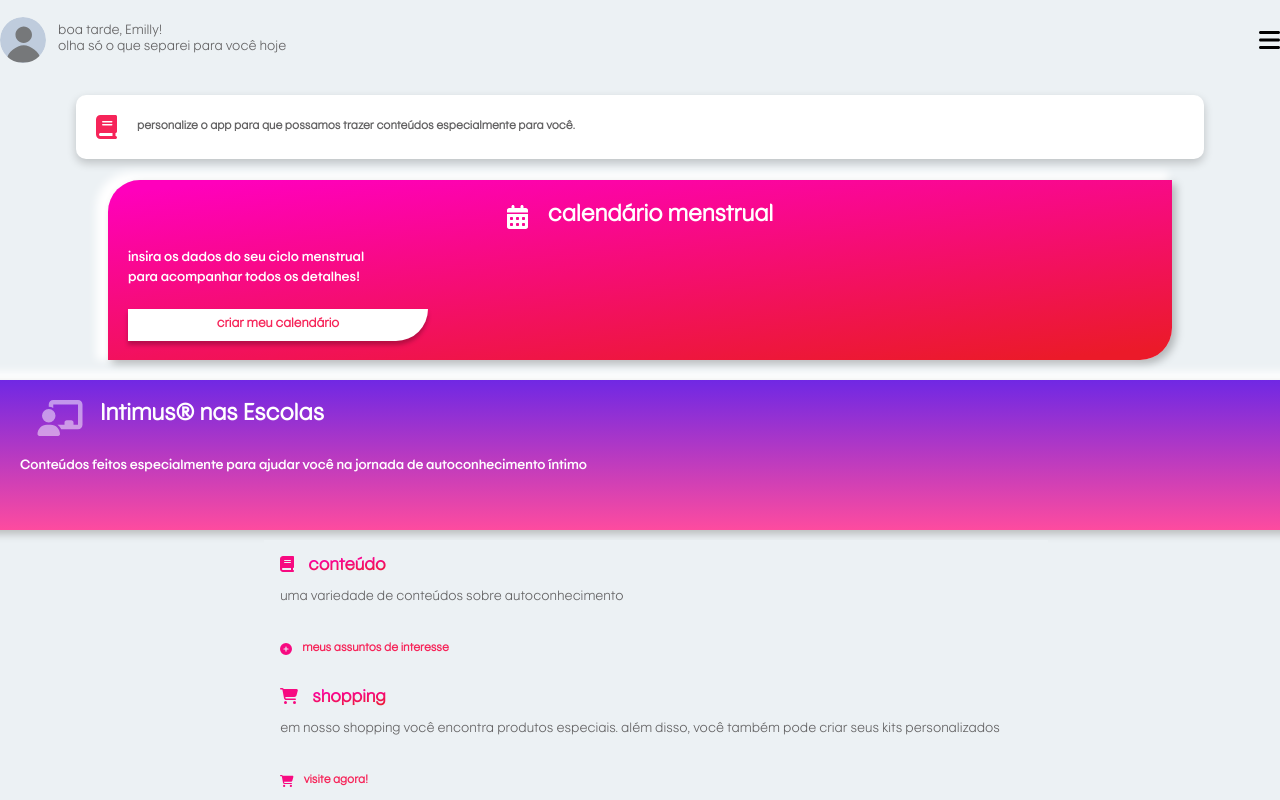
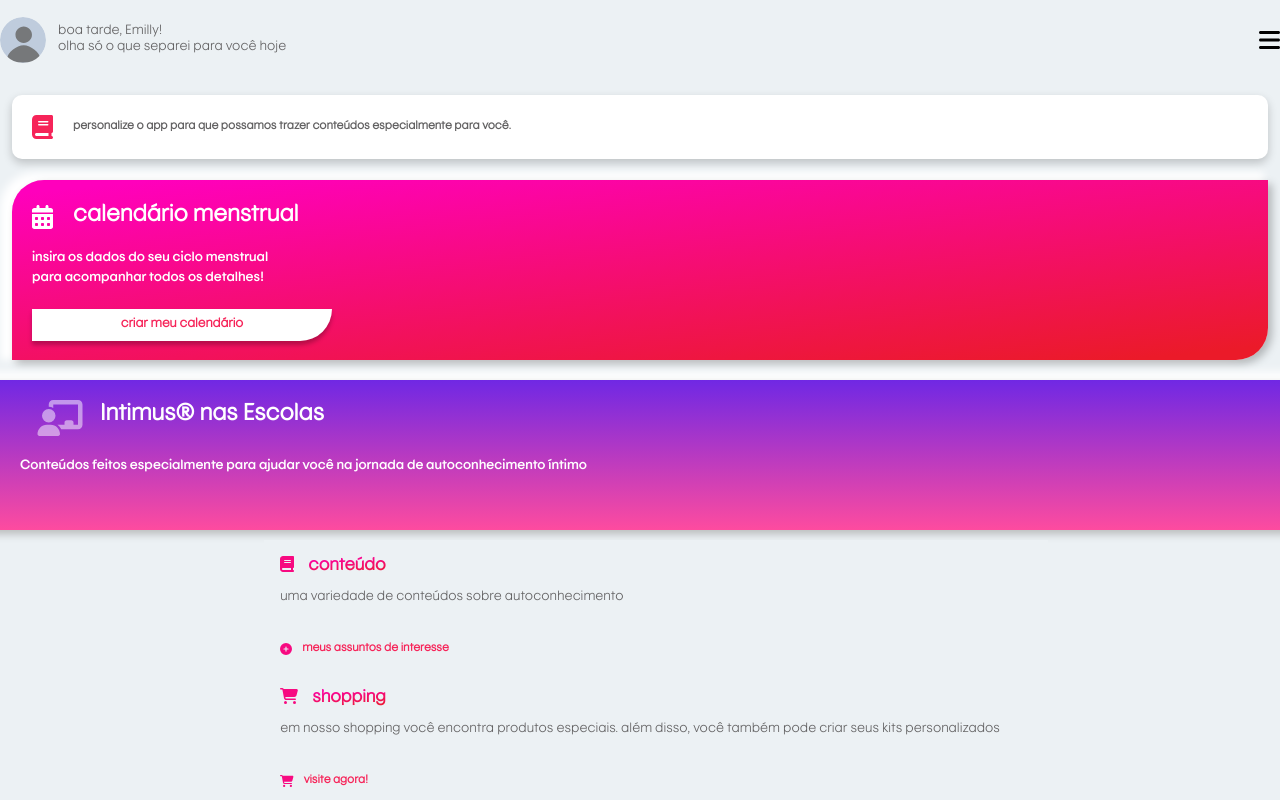
Before and after one commit to nathborges/kira-app-front-react, a React (Vite) app: page / in a window 1280 px wide. Shown: the top 800 px of the page. Built offline with nearby package versions, Linux system fonts and the light colour scheme.

Commit message:
Info White component update

```diff
--- a/src/components/Footer/index.jsx
+++ b/src/components/Footer/index.jsx
@@ -10,10 +10,10 @@
                 <FontAwesomeIcon icon={faCalendarAlt} color="#626162" />
                 <span className="footer-link-text">calendário</span>
             </div>
-            <div className="footer-link">
+            <Link to="/articles" className="footer-link">
                 <FontAwesomeIcon icon={faBook} color="#626162" />
                 <span className="footer-link-text">conteúdo</span>
-            </div>
+            </Link>
             <div className="footer-link-home">
                 <FontAwesomeIcon icon={faHome} color="#fff" />
             </div>
--- a/src/components/GradientBanner/styles.css
+++ b/src/components/GradientBanner/styles.css
@@ -7,6 +7,7 @@
     margin-top: 30px;
     background: linear-gradient(180deg, #7028e4 0, #fe4b9f 100%);
     position: absolute;
+    justify-content: flex-start;
     top: 350px;
 }
 
--- a/src/components/HomeContainer/styles.css
+++ b/src/components/HomeContainer/styles.css
@@ -1,5 +1,5 @@
 .home-container {
-    width: 80%;
+    width: 95vw;
     height: 140px;
     box-shadow: 4px 4px 8px rgb(0 0 0 / 25%), -8px -4px 8px 4px #fff;
     border-radius: 32px 0px 32px 0px;
@@ -19,7 +19,7 @@
     display: flex;
     gap: 20px;
     align-items: center;
-    justify-content: center;
+    justify-content: flex-start;
 }
 
 .home-desc {
--- a/src/components/InfoWhiteCard/styles.css
+++ b/src/components/InfoWhiteCard/styles.css
@@ -1,5 +1,5 @@
 .info-white-card {
-    width: 85%;
+    width: 95vw;
     height: 40px;
     padding: 12px 20px;
     margin-bottom: 14px;
--- a/src/components/Search/index.jsx
+++ b/src/components/Search/index.jsx
@@ -1,14 +1,14 @@
 import React from "react";
 import View from "../View";
 import './styles.module.css';
-import { FontAwesome5 } from '@expo/vector-icons';
+
 
 export default (props) => {
     return(
         <View className={styles.searchArea}>
             <input placeholder="buscar" className={styles.search}/>
             <button className={styles.searchButton} type="submit">
-                <FontAwesome5 name="search" size={18} color="#666666" />
+            search
             </button>
         </View>
     )
--- a/src/pages/Chatbot/index.jsx
+++ b/src/pages/Chatbot/index.jsx
@@ -1,5 +1,6 @@
 
 import './styles.css'
+import { useNavigate } from 'react-router-dom';
 import { faBook, faShoppingCart, faComment, faPlusCircle, faChevronLeft, faBars } from "@fortawesome/free-solid-svg-icons";
 import sendMessage from '../../assets/icons/sendMessage.svg';
 import kiraLogo from '../../assets/kiraLogo.png';
@@ -7,7 +8,6 @@
 import Answer from '../../components/Answer';
 import { useEffect, useRef, useState } from 'react';
 import { kiraService } from '../../../services/chabotbot/kira-service';
-import { Link } from 'react-router-dom';
 
 function Chatbot() {
     const [sessionId, setSessionId] = useState();
@@ -61,12 +61,14 @@
         scrollToBottom();
     }, [messages])
 
+    let navigate = useNavigate();
+
     return (
         <div className="chatbot">
             <header className='chatbot-header'>
-                <Link to='/'>
-                    <FontAwesomeIcon icon={faChevronLeft} />
-                </Link>
+                <button className="button-back" onClick={() => navigate(-1)}>
+                <FontAwesomeIcon icon={faChevronLeft} />
+                </button>
                 <div className='chatbot-header-user'>
                     <img src={kiraLogo} className='chatbot-header-icon' alt="kira" />
                     <div className='chatbot-header-user-text'>
--- a/src/pages/Chatbot/styles.css
+++ b/src/pages/Chatbot/styles.css
@@ -24,6 +24,14 @@
     align-items: center;
     gap: 10px;
 }
+
+.button-back {
+    border: none;
+    background: none;
+    box-shadow: none;
+    cursor: pointer;
+}
+
 
 .chatbot-header-user-text {
     display: flex;
--- a/src/routes/Routes.jsx
+++ b/src/routes/Routes.jsx
@@ -3,7 +3,7 @@
 
 const Home = lazy(() => import('../pages/Home'));
 const Chatbot = lazy(() => import('../pages/Chatbot'));
-
+const Articles = lazy(() => import('../pages/Articles'));
 
 export default props => (
   <Router>
@@ -11,6 +11,7 @@
       <Routes>
         <Route exact path="/" element={<Home />} />
         <Route path="/chat" element={<Chatbot />} />
+        <Route path="/articles" element={<Articles />} />
       </Routes>
     </Suspense>
   </Router>
```
Also changed, not shown: 1 other file (tests, documents, lock files or other folders).
